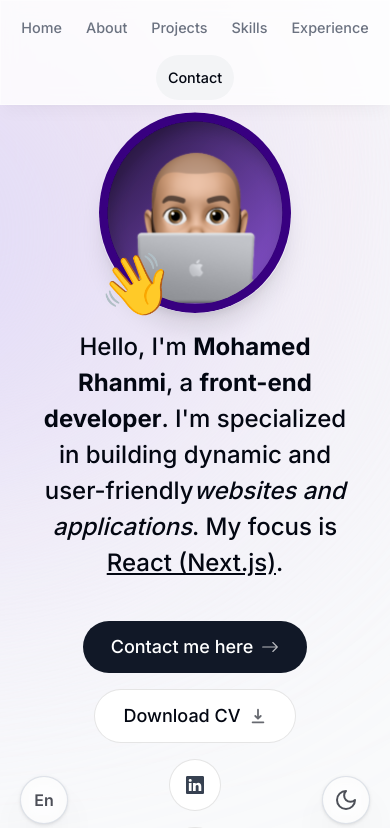
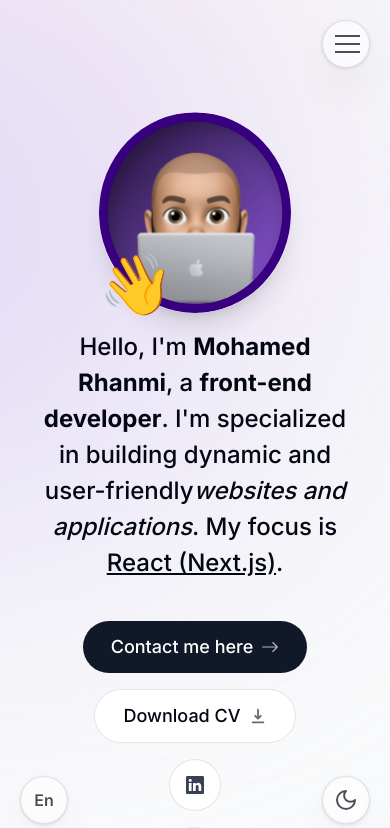
Before and after one commit to morhaaa/mohamedrhanmi.com, a Next.js app: page / in a window 390 px wide. Shown: the top 828 px of the page. Built offline with nearby package versions, Linux system fonts and the light colour scheme.

Commit message:
Refactor heade

```diff
--- a/src/app/layout.tsx
+++ b/src/app/layout.tsx
@@ -6,6 +6,7 @@ import Providers from "@/containers/providers";
 import Footer from "@/components/footer";
 import ThemeSwitch from "@/components/theme-controller";
 import LanguageSwitch from "@/components/language-controller";
+import Navbar from "@/components/navbar";
 
 const inter = Inter({ subsets: ["latin"] });
 
@@ -28,7 +29,7 @@ export default function RootLayout({
           <div className="bg-[#fbe2e3] absolute top-[-6rem] -z-10 right-[11rem] h-[31.25rem] w-[31.25rem] rounded-full blur-[10rem] sm:w-[68.75rem] dark:bg-[#946263]"></div>
           <div className="bg-[#dbd7fb] absolute top-[-1rem] -z-10 left-[-35rem] h-[31.25rem] w-[50rem] rounded-full blur-[10rem] sm:w-[68.75rem] md:left-[-33rem] lg:left-[-28rem] xl:left-[-15rem] 2xl:left-[-5rem] dark:bg-[#676394]"></div>
 
-          <Header />
+          <Navbar />
           {children}
           <Footer />
           <LanguageSwitch />
--- a/src/components/header.tsx
+++ b/src/components/header.tsx
@@ -2,19 +2,21 @@
 
 import React from "react";
 import { motion } from "framer-motion";
-import { links } from "@/lib/data";
-import Link from "next/link";
+import NextLink from "next/link";
 import clsx from "clsx";
 import { useActiveSectionContext } from "@/containers/active-section";
+import { Link } from "@/lib/types";
 
-export default function Header() {
+type HeaderProps = { links: Link[] };
+
+export default function Header({ links }: HeaderProps) {
   const { activeSection, setActiveSection, setTimeOfLastClick } =
     useActiveSectionContext();
 
   return (
-    <header className=" fixed z-[999] w-full flex items-center justify-center md:mt-4">
+    <header className="hidden md:flex items-center justify-center fixed z-[999] w-full mt-4">
       <motion.div
-        className="flex p-1 rounded-none border border-white border-opacity-40 bg-white bg-opacity-80 shadow-lg shadow-black/[0.03] backdrop-blur-[0.5rem] sm:rounded-full dark:bg-gray-950 dark:border-black/40 dark:bg-opacity-75"
+        className="flex p-1  rounded-none border border-white border-opacity-40 bg-white bg-opacity-80 shadow-lg shadow-black/[0.03] backdrop-blur-[0.5rem] sm:rounded-full dark:bg-gray-950 dark:border-black/40 dark:bg-opacity-75"
         initial={{ y: -100, opacity: 0 }}
         animate={{ y: 0, opacity: 1 }}
       >
@@ -26,7 +28,7 @@ export default function Header() {
               initial={{ y: -100, opacity: 0 }}
               animate={{ y: 0, opacity: 1 }}
             >
-              <Link
+              <NextLink
                 className={clsx(
                   "flex w-full items-center justify-center px-3 py-3 hover:text-gray-950 transition dark:text-gray-500 dark:hover:text-gray-300",
                   {
@@ -53,7 +55,7 @@ export default function Header() {
                     }}
                   ></motion.span>
                 )}
-              </Link>
+              </NextLink>
             </motion.li>
           ))}
         </ul>
--- /dev/null
+++ b/src/components/navbar.tsx
@@ -0,0 +1,13 @@
+import React from "react";
+import HamburgerMenu from "./hamburger-menu";
+import Header from "./header";
+import { links } from "@/lib/data";
+
+export default function Navbar() {
+  return (
+    <nav>
+      <HamburgerMenu links={links} />
+      <Header links={links} />
+    </nav>
+  );
+}
```
